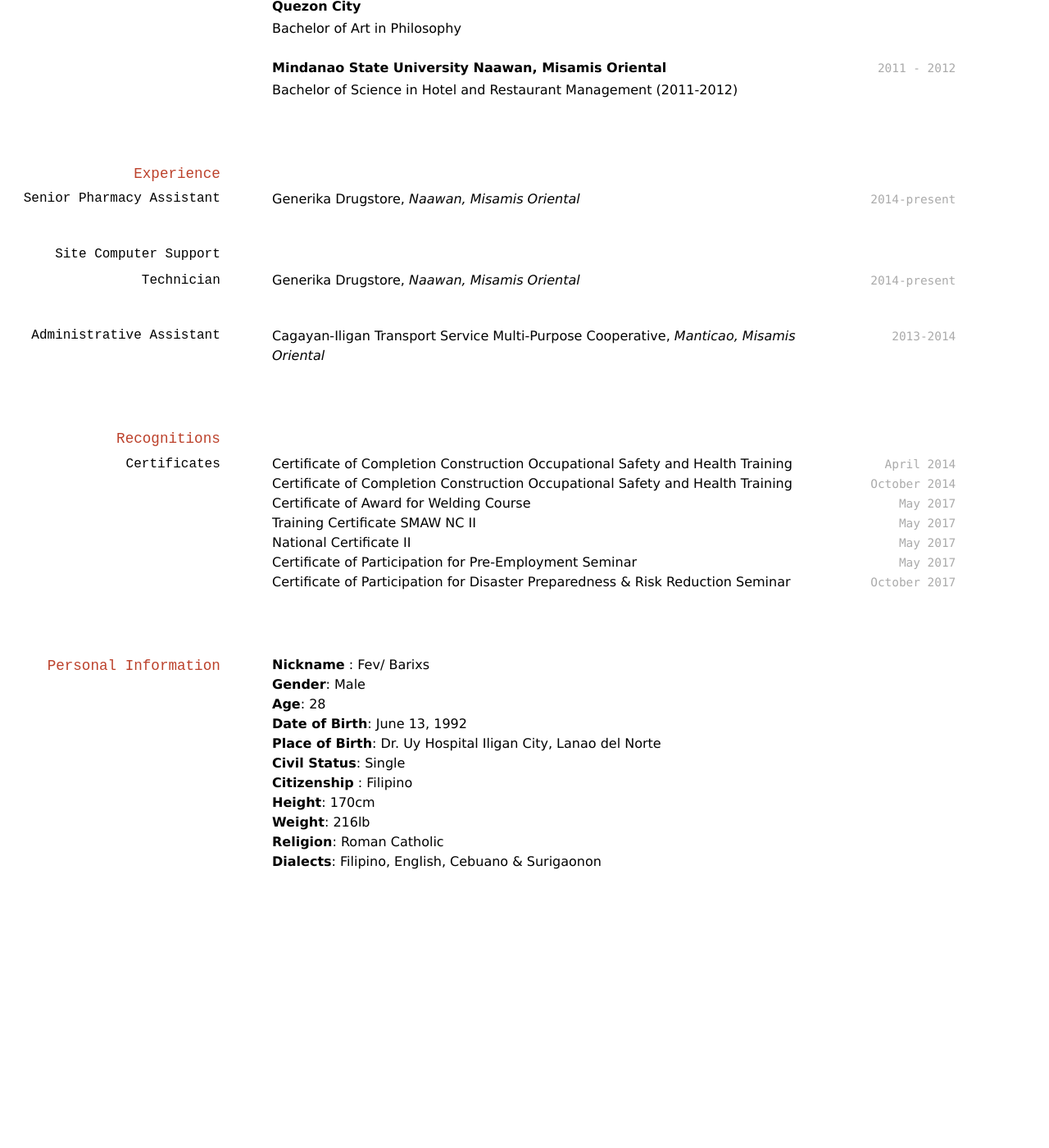
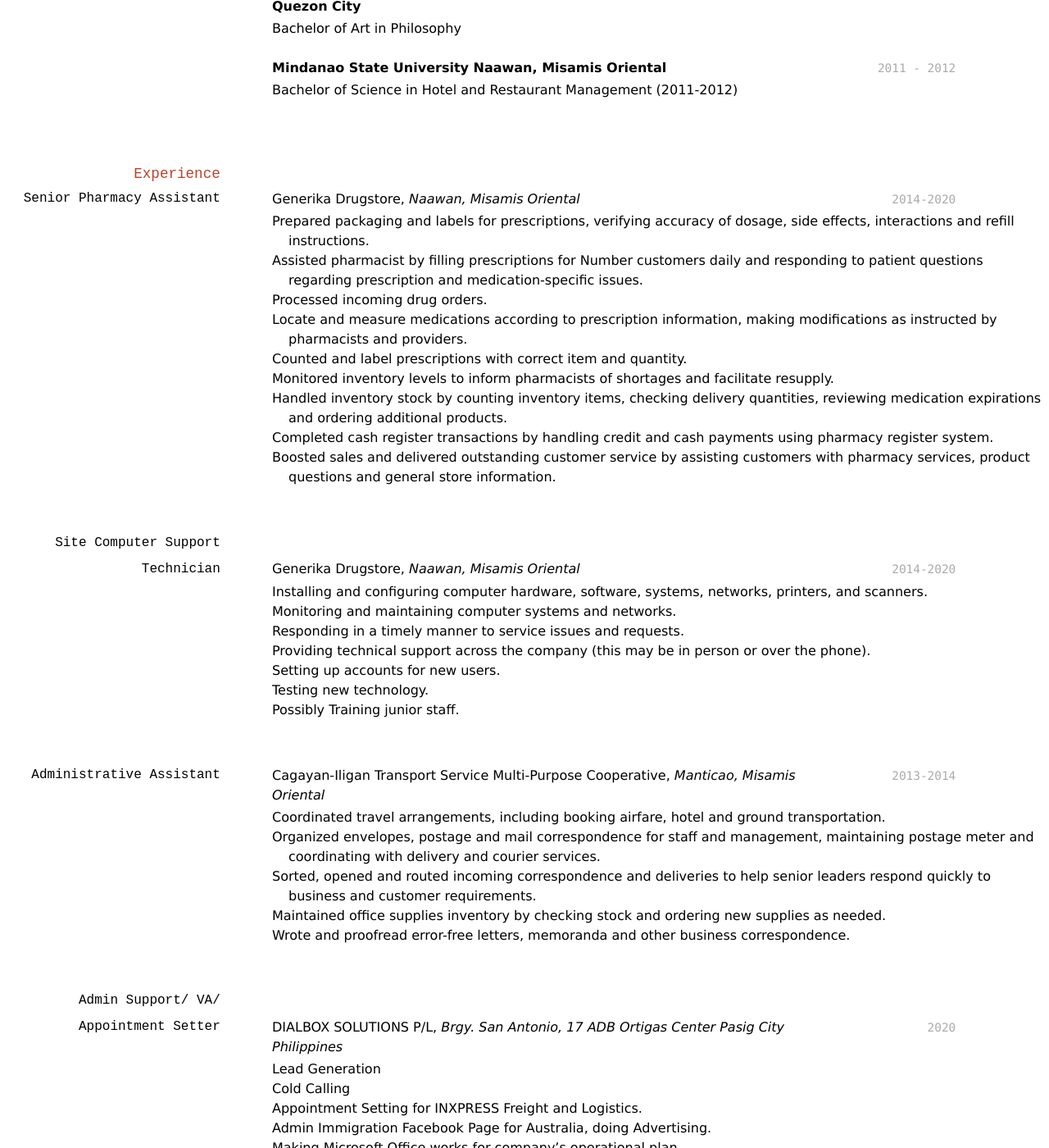
Before and after one commit to deleteprof/deleteprof.github.io, a Jekyll site: the page built from index.md, in a window 1280 px wide and 1400 px high, scrolled down 556 px. Shown: the whole window at 82% size. Built offline with Jekyll 4.4.1, drawn with Linux system fonts in a browser that asks for light colours; before the commit the page ends 1630 px from its top, so only the background shows below that; some of the changed text lies outside the part shown.

Commit message:
Update index.md

```diff
--- a/index.md
+++ b/index.md
@@ -39,19 +39,47 @@ __Mindanao State University Naawan, Misamis Oriental__
 
 ## Experience
 ### Senior Pharmacy Assistant
-
-`2014-present`
+`2014-2020`
 Generika Drugstore, *Naawan, Misamis Oriental*
+- Prepared packaging and labels for prescriptions, verifying accuracy of dosage, side effects, interactions and refill instructions.
+- Assisted pharmacist by filling prescriptions for Number customers daily and responding to patient questions regarding prescription and medication-specific issues.
+- Processed incoming drug orders.
+- Locate and measure medications according to prescription information, making modifications as instructed by pharmacists and providers.
+- Counted and label prescriptions with correct item and quantity.
+- Monitored inventory levels to inform pharmacists of shortages and facilitate resupply.
+- Handled inventory stock by counting inventory items, checking delivery quantities, reviewing medication expirations and ordering additional products.
+- Completed cash register transactions by handling credit and cash payments using pharmacy register system.
+- Boosted sales and delivered outstanding customer service by assisting customers with pharmacy services, product questions and general store information.
 
 ### Site Computer Support Technician
-`2014-present`
+`2014-2020`
 Generika Drugstore, *Naawan, Misamis Oriental*
+- Installing and configuring computer hardware, software, systems, networks, printers, and scanners.
+- Monitoring and maintaining computer systems and networks.
+- Responding in a timely manner to service issues and requests.
+- Providing technical support across the company (this may be in person or over the phone).
+- Setting up accounts for new users.
+- Testing new technology.
+- Possibly Training junior staff.
 
 ### Administrative Assistant
 `2013-2014`
 Cagayan-Iligan Transport Service Multi-Purpose Cooperative, *Manticao, Misamis Oriental*
+- Coordinated travel arrangements, including booking airfare, hotel and ground transportation.
+- Organized envelopes, postage and mail correspondence for staff and management, maintaining postage meter and coordinating with delivery and courier services.
+- Sorted, opened and routed incoming correspondence and deliveries to help senior leaders respond quickly to business and customer requirements.
+- Maintained office supplies inventory by checking stock and ordering new supplies as needed.
+- Wrote and proofread error-free letters, memoranda and other business correspondence.
 
-
+### Admin Support/ VA/ Appointment Setter
+`2020`
+DIALBOX SOLUTIONS P/L, *Brgy. San Antonio, 17 ADB Ortigas Center Pasig City Philippines*
+- Lead Generation
+- Cold Calling
+- Appointment Setting for INXPRESS Freight and Logistics.
+- Admin Immigration Facebook Page for Australia, doing Advertising.
+- Making Microsoft Office works for company's operational plan.
+- Microsite Admin Support.
 
 ## Recognitions
 
```
Also changed, not shown: other parts of index.md (+1 -1 lines).
